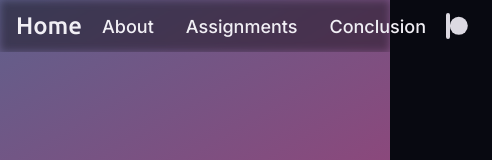
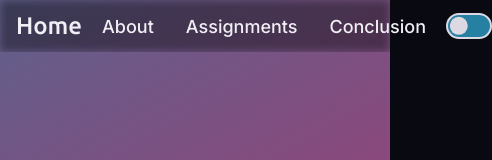
Before and after one commit to vict4222/Assignment-Portfolio, a plain HTML site: page index.html in a window 390 px wide. Shown: the top 160 px of the page, 492 px wide, since content can reach past the window. Drawn offline with Linux system fonts and the light colour scheme.

Commit message:
force aspect ratio on theme toggle

```diff
--- a/css/main-styles.css
+++ b/css/main-styles.css
@@ -239,6 +239,7 @@ button {
   position: relative;
   height: 26px;
   width: 46px;
+  aspect-ratio: 46 / 26;
   background-color: var(--accent-color-3);
   border-radius: 20px;
   border: 2px solid var(--primary-color-2);
```
